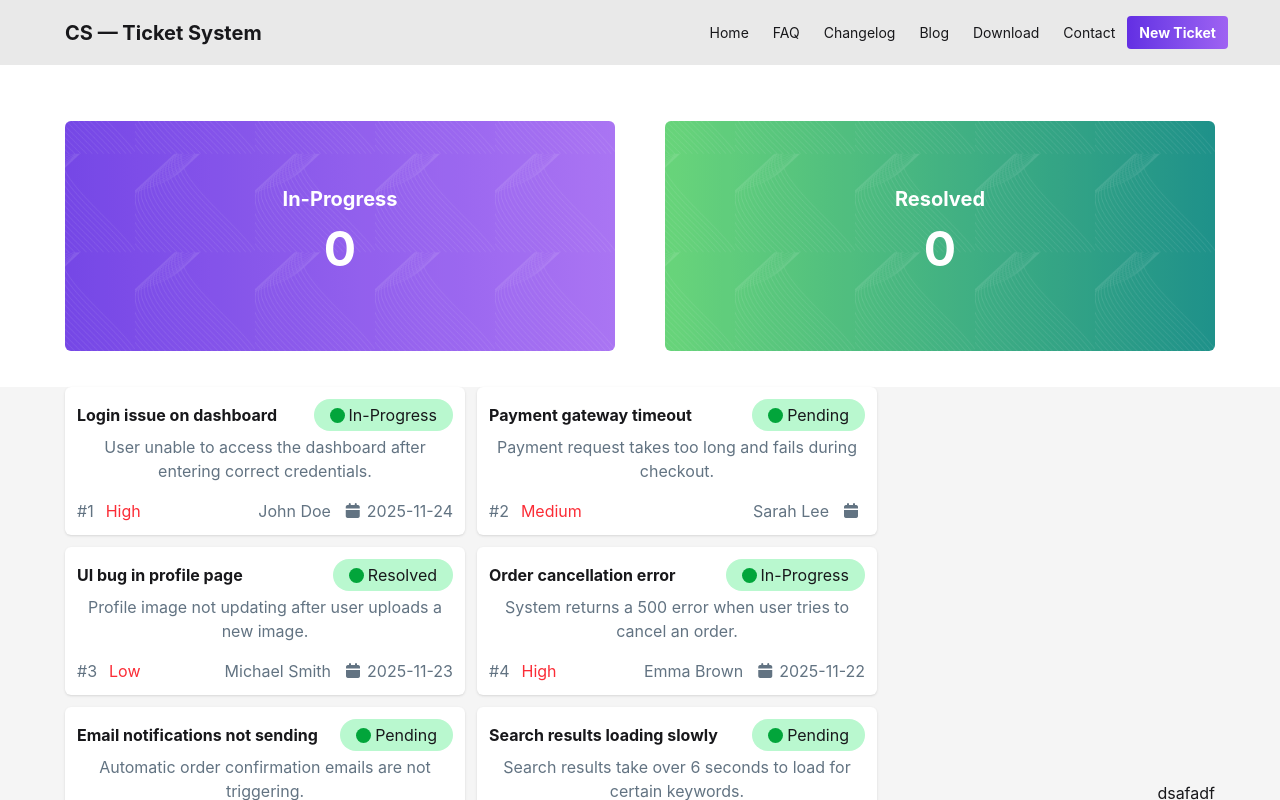
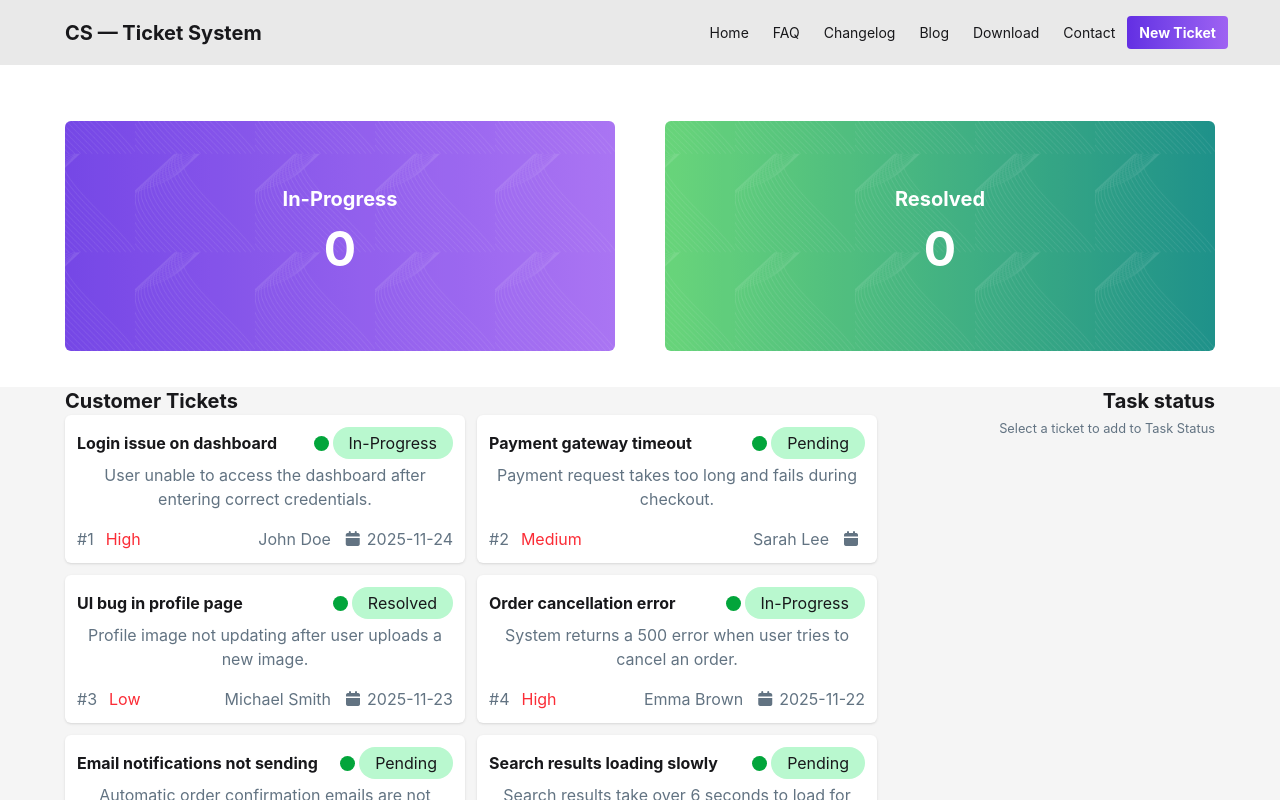
Before and after one commit to MDIQBAL7/A-7, a React (Vite) app: page / in a window 1280 px wide. Shown: the top 800 px of the page. Built offline with nearby package versions, Linux system fonts and the light colour scheme.

Commit message:
card-functionality-add-for-increasing

```diff
--- a/src/App.jsx
+++ b/src/App.jsx
@@ -1,4 +1,5 @@
 
+import { useState } from 'react';
 import './App.css'
 import CustomerTickets from './components/CustomerTickets'
 import Foooter from './components/Foooter';
@@ -10,13 +11,19 @@ return res.json();
 };
 const callPromise = jsonPromise();
 function App() {
-
+  const [customerticket, setCustomerticket] = useState([]);
+  const clickedTicket = (ticket) => {
+   setCustomerticket([...customerticket, ticket ])
+ }
 
   return (
     <>
       <Nav></Nav>
-      <Hero></Hero>
-      <CustomerTickets callPromise = {callPromise}></CustomerTickets>
+      <Hero customerticket = {customerticket}></Hero>
+      <CustomerTickets
+      callPromise = {callPromise}
+      clickedTicket = {clickedTicket}
+      ></CustomerTickets>
       <Foooter></Foooter>
     </>
   )
--- a/src/components/CustomerTickets.jsx
+++ b/src/components/CustomerTickets.jsx
@@ -1,18 +1,28 @@
 import React, { use } from "react";
 import Ticket from "./Ticket";
 
-const CustomerTickets = ({ callPromise }) => {
+const CustomerTickets = ({ callPromise, clickedTicket }) => {
   const toUse = use(callPromise);
   return (
     <div className="bg-[#F5F5F5]">
         <div className="max-w-[1150px] mx-auto mt-9">
-      <div className="flex items-center justify-between">
+            <div className="flex items-center justify-between font-bold">
+                <h1 className="text-xl">Customer Tickets</h1>
+               <h1 className="text-xl">Task status</h1>
+
+            </div>
+      <div className="flex justify-between">
         <div className="grid grid-cols-2 items-center gap-3 ">
           {toUse.map((ticket) => (
-            <Ticket ticket={ticket}></Ticket>
+            <Ticket
+            ticket={ticket}
+            clickedTicket = {clickedTicket}
+            ></Ticket>
           ))}
         </div>
-        <div>dsafadf</div>
+        <div>
+           <small className="text-[#627382]">Select a ticket to add to Task Status</small>
+        </div>
       </div>
     </div>
     </div>
--- a/src/components/Foooter.jsx
+++ b/src/components/Foooter.jsx
@@ -35,19 +35,19 @@ const Foooter = () => {
         <nav>
           <h6 className="text-white text-lg">Social Links</h6>
           <a className="link link-hover">
-            <i class="fa-brands fa-x-twitter mr-2"></i>
+            <i className="fa-brands fa-x-twitter mr-2"></i>
             @CS — Ticket System
           </a>
           <a className="link link-hover">
-            <i class="fa-brands fa-linkedin-in mr-2"></i>
+            <i className="fa-brands fa-linkedin-in mr-2"></i>
             @CS — Ticket System
           </a>
           <a className="link link-hover">
-            <i class="fa-brands fa-facebook mr-2"></i>
+            <i className="fa-brands fa-facebook mr-2"></i>
             @CS — Ticket System
           </a>
           <a className="link link-hover">
-            <i class="fa-solid fa-envelope mr-2"></i>
+            <i className="fa-solid fa-envelope mr-2"></i>
             support@cst.com
           </a>
         </nav>
--- a/src/components/Hero.jsx
+++ b/src/components/Hero.jsx
@@ -1,7 +1,7 @@
 import React from "react";
 import image1 from "../assets/vector1.png";
 import image2 from "../assets/vector2.png";
-const Hero = () => {
+const Hero = ({customerticket}) => {
   return (
     <div className="max-w-[1200px] mx-auto mt-14 text-white font-bold">
       <div className="flex items-center justify-around text-center">
@@ -18,7 +18,7 @@ const Hero = () => {
           }}
         >
           <h1 className="text-xl mt-11 ">In-Progress</h1>
-          <p className="text-5xl mt-3">0</p>
+          <p className="text-5xl mt-3">{customerticket.length}</p>
         </div>
         <div
           className="w-[550px] h-[230px] p-5  rounded-md"
--- a/src/components/Ticket.jsx
+++ b/src/components/Ticket.jsx
@@ -1,17 +1,25 @@
 import React from "react";
 
-const Ticket = ({ ticket }) => {
-  console.log(ticket);
+const Ticket = ({ ticket, clickedTicket }) => {
+  //   console.log(ticket);
   const { id, title, description, customer, priority, createdAt, status } =
     ticket;
+  const tickedCall = (ticket) => {
+    clickedTicket(ticket);
+  };
   return (
-    <button className="bg-white shadow-sm rounded-md p-3 w-[400px] cursor-pointer">
+    <button
+      onClick={() => tickedCall(ticket)}
+      className="bg-white shadow-sm rounded-md p-3 w-[400px] cursor-pointer"
+    >
       <div className="flex items-center justify-between mb-1">
         <h1 className="font-bold">{title}</h1>
-        <p className="bg-[#B9F8CF] px-4 py-1 rounded-3xl flex items-center gap-x-1">
+        <div className="flex items-center gap-x-1">
           <p className="h-[15px] w-[15px] rounded-full bg-[#02A53B]"></p>
-          {status}
-        </p>
+          <p className="bg-[#B9F8CF] px-4 py-1 rounded-3xl ">
+            {status}
+          </p>
+        </div>
       </div>
       <p className="text-[#627382]">{description}</p>
       <div className="flex items-center justify-between mt-4">
@@ -21,7 +29,10 @@ const Ticket = ({ ticket }) => {
         </div>
         <div className="text-[#627382]">
           <span className="mr-3">{customer}</span>
-          <span><i class="fa-solid fa-calendar mr-1"></i>{createdAt}</span>
+          <span>
+            <i className="fa-solid fa-calendar mr-1"></i>
+            {createdAt}
+          </span>
         </div>
       </div>
     </button>
```
